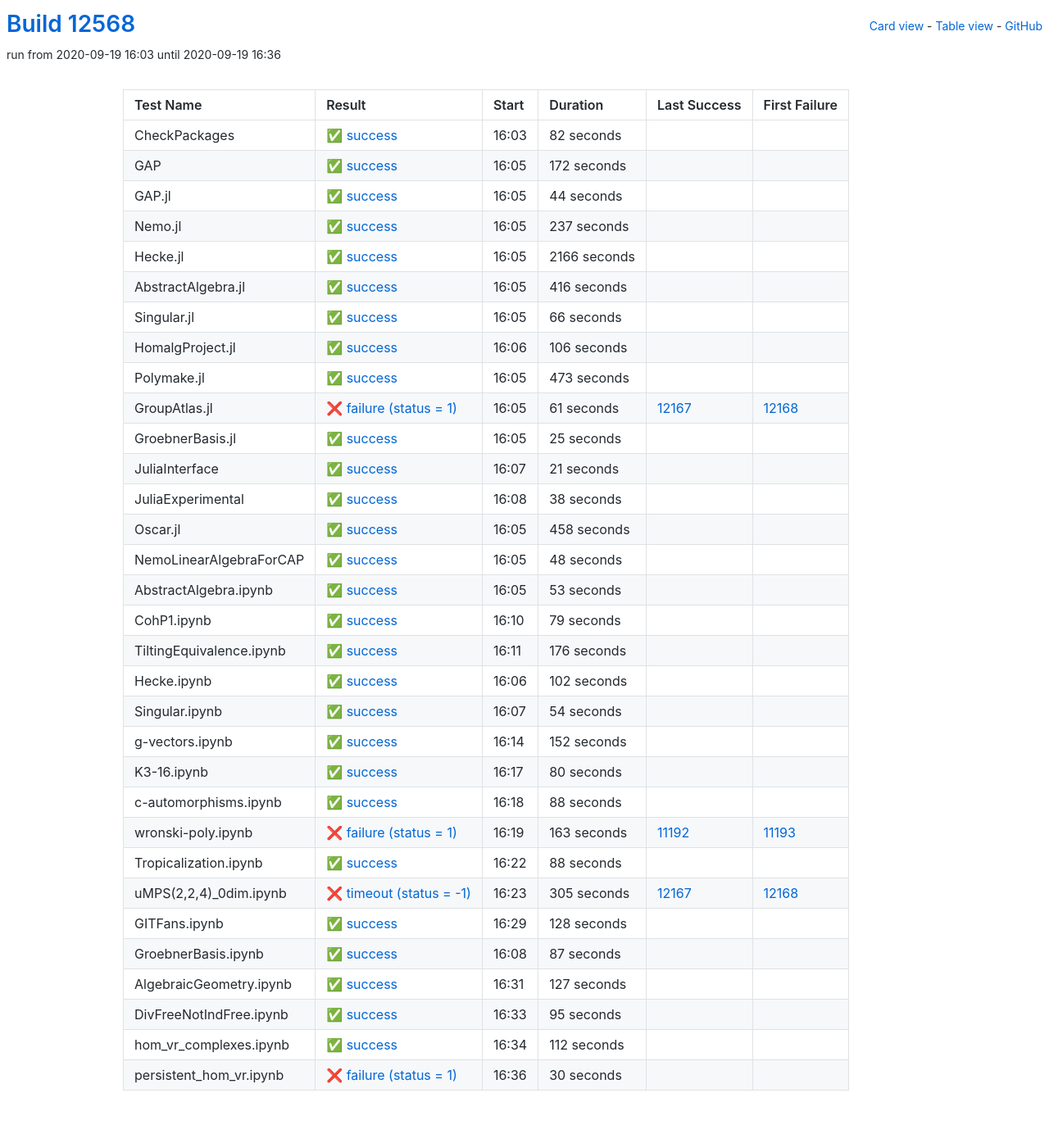
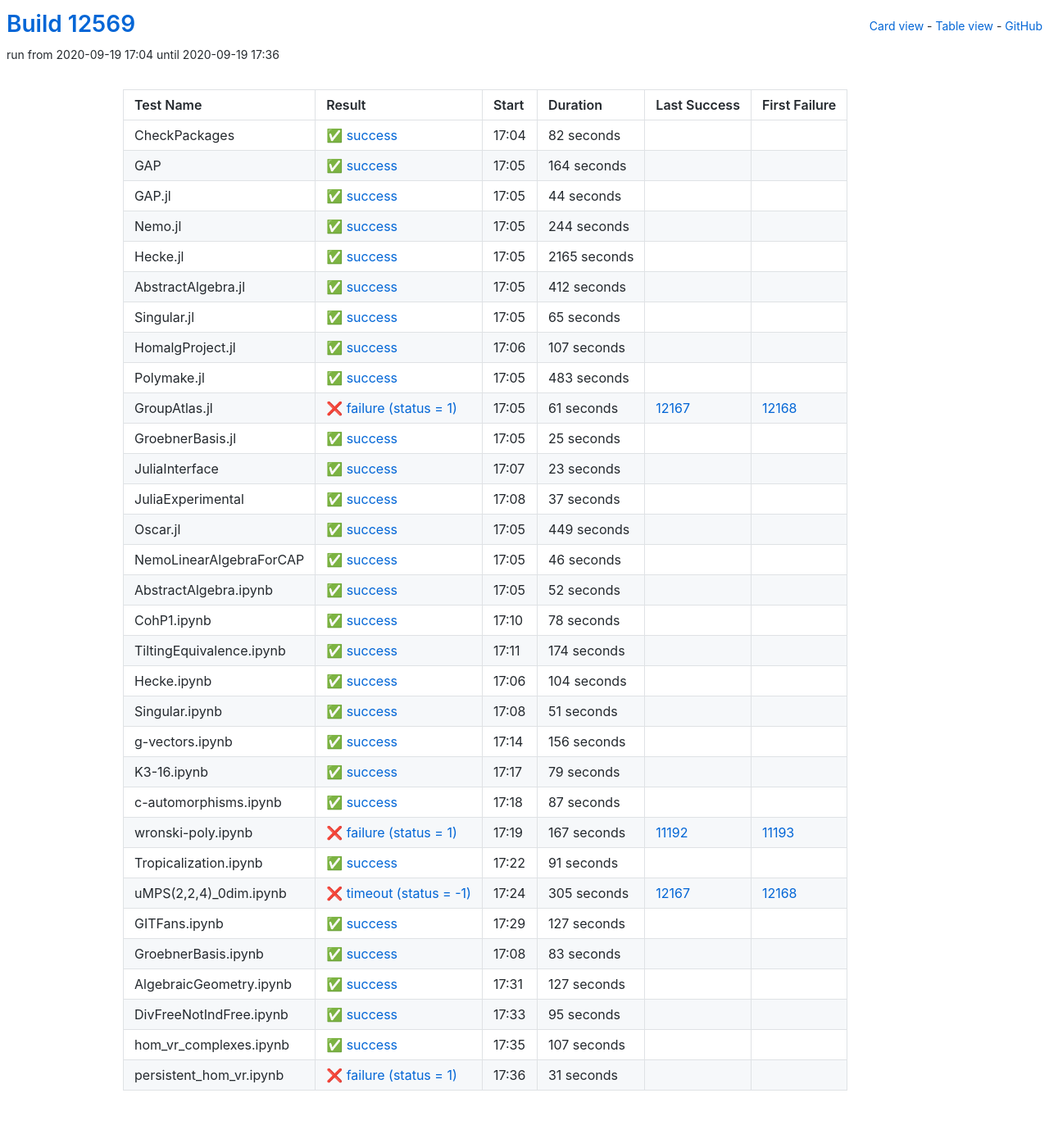
Before and after one commit to oscar-system/oscar-ci-status, a Jekyll site: the page built from table.html, in a window 1280 px wide. Shown: the whole page at 82% size. Built offline with Jekyll 4.4.1, drawn with Linux system fonts in a browser that asks for light colours.

Commit message:
Build #12569

```diff
--- a/_data/ci.yml
+++ b/_data/ci.yml
@@ -1,6 +1,6 @@
 ---
-build: 12568
-build_url: https://oscarci.mathematik.uni-kl.de/job/oscar/12568/
+build: 12569
+build_url: https://oscarci.mathematik.uni-kl.de/job/oscar/12569/
 job: oscar
 organization: oscar-system
 repo: oscar-ci-status
@@ -8,8 +8,8 @@
 tests:
 - name: CheckPackages
   id: checkpackages
-  log: https://oscarci.mathematik.uni-kl.de/job/oscar/12568/artifact/logs/build-12568/CheckPackages.log
-  start: 2020-09-19 16:03
+  log: https://oscarci.mathematik.uni-kl.de/job/oscar/12569/artifact/logs/build-12569/CheckPackages.log
+  start: 2020-09-19 17:04
   success: true
   exitcode: 0
   status: success
@@ -20,20 +20,20 @@
   first_failure_url:
 - name: GAP
   id: gap
-  log: https://oscarci.mathematik.uni-kl.de/job/oscar/12568/artifact/logs/build-12568/GAP.log
-  start: 2020-09-19 16:05
+  log: https://oscarci.mathematik.uni-kl.de/job/oscar/12569/artifact/logs/build-12569/GAP.log
+  start: 2020-09-19 17:05
   success: true
   exitcode: 0
   status: success
-  duration: 172
+  duration: 164
   last_success: false
   last_success_url:
   first_failure: false
   first_failure_url:
 - name: GAP.jl
   id: gap-jl
-  log: https://oscarci.mathematik.uni-kl.de/job/oscar/12568/artifact/logs/build-12568/GAP.jl.log
-  start: 2020-09-19 16:05
+  log: https://oscarci.mathematik.uni-kl.de/job/oscar/12569/artifact/logs/build-12569/GAP.jl.log
+  start: 2020-09-19 17:05
   success: true
   exitcode: 0
   status: success
@@ -44,80 +44,80 @@
   first_failure_url:
 - name: Nemo.jl
   id: nemo-jl
-  log: https://oscarci.mathematik.uni-kl.de/job/oscar/12568/artifact/logs/build-12568/Nemo.jl.log
-  start: 2020-09-19 16:05
+  log: https://oscarci.mathematik.uni-kl.de/job/oscar/12569/artifact/logs/build-12569/Nemo.jl.log
+  start: 2020-09-19 17:05
   success: true
   exitcode: 0
   status: success
-  duration: 237
+  duration: 244
   last_success: false
   last_success_url:
   first_failure: false
   first_failure_url:
 - name: Hecke.jl
   id: hecke-jl
-  log: https://oscarci.mathematik.uni-kl.de/job/oscar/12568/artifact/logs/build-12568/Hecke.jl.log
-  start: 2020-09-19 16:05
+  log: https://oscarci.mathematik.uni-kl.de/job/oscar/12569/artifact/logs/build-12569/Hecke.jl.log
+  start: 2020-09-19 17:05
   success: true
   exitcode: 0
   status: success
-  duration: 2166
+  duration: 2165
   last_success: false
   last_success_url:
   first_failure: false
   first_failure_url:
 - name: AbstractAlgebra.jl
   id: abstractalgebra-jl
-  log: https://oscarci.mathematik.uni-kl.de/job/oscar/12568/artifact/logs/build-12568/AbstractAlgebra.jl.log
-  start: 2020-09-19 16:05
+  log: https://oscarci.mathematik.uni-kl.de/job/oscar/12569/artifact/logs/build-12569/AbstractAlgebra.jl.log
+  start: 2020-09-19 17:05
   success: true
   exitcode: 0
   status: success
-  duration: 416
+  duration: 412
   last_success: false
   last_success_url:
   first_failure: false
   first_failure_url:
 - name: Singular.jl
   id: singular-jl
-  log: https://oscarci.mathematik.uni-kl.de/job/oscar/12568/artifact/logs/build-12568/Singular.jl.log
-  start: 2020-09-19 16:05
+  log: https://oscarci.mathematik.uni-kl.de/job/oscar/12569/artifact/logs/build-12569/Singular.jl.log
+  start: 2020-09-19 17:05
   success: true
   exitcode: 0
   status: success
-  duration: 66
+  duration: 65
   last_success: false
   last_success_url:
   first_failure: false
   first_failure_url:
 - name: HomalgProject.jl
   id: homalgproject-jl
-  log: https://oscarci.mathematik.uni-kl.de/job/oscar/12568/artifact/logs/build-12568/HomalgProject.jl.log
-  start: 2020-09-19 16:06
+  log: https://oscarci.mathematik.uni-kl.de/job/oscar/12569/artifact/logs/build-12569/HomalgProject.jl.log
+  start: 2020-09-19 17:06
   success: true
   exitcode: 0
   status: success
-  duration: 106
+  duration: 107
   last_success: false
   last_success_url:
   first_failure: false
   first_failure_url:
 - name: Polymake.jl
   id: polymake-jl
-  log: https://oscarci.mathematik.uni-kl.de/job/oscar/12568/artifact/logs/build-12568/Polymake.jl.log
-  start: 2020-09-19 16:05
+  log: https://oscarci.mathematik.uni-kl.de/job/oscar/12569/artifact/logs/build-12569/Polymake.jl.log
+  start: 2020-09-19 17:05
   success: true
   exitcode: 0
   status: success
-  duration: 473
+  duration: 483
   last_success: false
   last_success_url:
   first_failure: false
   first_failure_url:
 - name: GroupAtlas.jl
   id: groupatlas-jl
-  log: https://oscarci.mathematik.uni-kl.de/job/oscar/12568/artifact/logs/build-12568/GroupAtlas.jl.log
-  start: 2020-09-19 16:05
+  log: https://oscarci.mathematik.uni-kl.de/job/oscar/12569/artifact/logs/build-12569/GroupAtlas.jl.log
+  start: 2020-09-19 17:05
   success: false
   exitcode: 1
   status: failure
@@ -128,8 +128,8 @@
   first_failure_url: https://oscarci.mathematik.uni-kl.de/job/oscar/12168/
 - name: GroebnerBasis.jl
   id: groebnerbasis-jl
-  log: https://oscarci.mathematik.uni-kl.de/job/oscar/12568/artifact/logs/build-12568/GroebnerBasis.jl.log
-  start: 2020-09-19 16:05
+  log: https://oscarci.mathematik.uni-kl.de/job/oscar/12569/artifact/logs/build-12569/GroebnerBasis.jl.log
+  start: 2020-09-19 17:05
   success: true
   exitcode: 0
   status: success
@@ -140,68 +140,128 @@
   first_failure_url:
 - name: JuliaInterface
   id: juliainterface
-  log: https://oscarci.mathematik.uni-kl.de/job/oscar/12568/artifact/logs/build-12568/JuliaInterface.log
-  start: 2020-09-19 16:07
+  log: https://oscarci.mathematik.uni-kl.de/job/oscar/12569/artifact/logs/build-12569/JuliaInterface.log
+  start: 2020-09-19 17:07
   success: true
   exitcode: 0
   status: success
-  duration: 21
+  duration: 23
   last_success: false
   last_success_url:
   first_failure: false
   first_failure_url:
 - name: JuliaExperimental
   id: juliaexperimental
-  log: https://oscarci.mathematik.uni-kl.de/job/oscar/12568/artifact/logs/build-12568/JuliaExperimental.log
-  start: 2020-09-19 16:08
+  log: https://oscarci.mathematik.uni-kl.de/job/oscar/12569/artifact/logs/build-12569/JuliaExperimental.log
+  start: 2020-09-19 17:08
   success: true
   exitcode: 0
   status: success
-  duration: 38
+  duration: 37
   last_success: false
   last_success_url:
   first_failure: false
   first_failure_url:
 - name: Oscar.jl
   id: oscar-jl
-  log: https://oscarci.mathematik.uni-kl.de/job/oscar/12568/artifact/logs/build-12568/Oscar.jl.log
-  start: 2020-09-19 16:05
+  log: https://oscarci.mathematik.uni-kl.de/job/oscar/12569/artifact/logs/build-12569/Oscar.jl.log
+  start: 2020-09-19 17:05
   success: true
   exitcode: 0
   status: success
-  duration: 458
+  duration: 449
   last_success: false
   last_success_url:
   first_failure: false
   first_failure_url:
 - name: NemoLinearAlgebraForCAP
   id: nemolinearalgebraforcap
-  log: https://oscarci.mathematik.uni-kl.de/job/oscar/12568/artifact/logs/build-12568/NemoLinearAlgebraForCAP.log
-  start: 2020-09-19 16:05
+  log: https://oscarci.mathematik.uni-kl.de/job/oscar/12569/artifact/logs/build-12569/NemoLinearAlgebraForCAP.log
+  start: 2020-09-19 17:05
   success: true
   exitcode: 0
   status: success
-  duration: 48
+  duration: 46
   last_success: false
   last_success_url:
   first_failure: false
   first_failure_url:
 - name: AbstractAlgebra.ipynb
   id: abstractalgebra-ipynb
-  log: https://oscarci.mathematik.uni-kl.de/job/oscar/12568/artifact/logs/build-12568/AbstractAlgebra.ipynb.log
-  start: 2020-09-19 16:05
+  log: https://oscarci.mathematik.uni-kl.de/job/oscar/12569/artifact/logs/build-12569/AbstractAlgebra.ipynb.log
+  start: 2020-09-19 17:05
   success: true
   exitcode: 0
   status: success
-  duration: 53
+  duration: 52
   last_success: false
   last_success_url:
   first_failure: false
   first_failure_url:
 - name: CohP1.ipynb
   id: cohp1-ipynb
-  log: https://oscarci.mathematik.uni-kl.de/job/oscar/12568/artifact/logs/build-12568/CohP1.ipynb.log
-  start: 2020-09-19 16:10
+  log: https://oscarci.mathematik.uni-kl.de/job/oscar/12569/artifact/logs/build-12569/CohP1.ipynb.log
+  start: 2020-09-19 17:10
+  success: true
+  exitcode: 0
+  status: success
+  duration: 78
+  last_success: false
+  last_success_url:
+  first_failure: false
+  first_failure_url:
+- name: TiltingEquivalence.ipynb
+  id: tiltingequivalence-ipynb
+  log: https://oscarci.mathematik.uni-kl.de/job/oscar/12569/artifact/logs/build-12569/TiltingEquivalence.ipynb.log
+  start: 2020-09-19 17:11
+  success: true
+  exitcode: 0
+  status: success
+  duration: 174
+  last_success: false
+  last_success_url:
+  first_failure: false
+  first_failure_url:
+- name: Hecke.ipynb
+  id: hecke-ipynb
+  log: https://oscarci.mathematik.uni-kl.de/job/oscar/12569/artifact/logs/build-12569/Hecke.ipynb.log
+  start: 2020-09-19 17:06
+  success: true
+  exitcode: 0
+  status: success
+  duration: 104
+  last_success: false
+  last_success_url:
+  first_failure: false
+  first_failure_url:
+- name: Singular.ipynb
+  id: singular-ipynb
+  log: https://oscarci.mathematik.uni-kl.de/job/oscar/12569/artifact/logs/build-12569/Singular.ipynb.log
+  start: 2020-09-19 17:08
+  success: true
+  exitcode: 0
+  status: success
+  duration: 51
+  last_success: false
+  last_success_url:
+  first_failure: false
+  first_failure_url:
+- name: g-vectors.ipynb
+  id: g-vectors-ipynb
+  log: https://oscarci.mathematik.uni-kl.de/job/oscar/12569/artifact/logs/build-12569/g-vectors.ipynb.log
+  start: 2020-09-19 17:14
+  success: true
+  exitcode: 0
+  status: success
+  duration: 156
+  last_success: false
+  last_success_url:
+  first_failure: false
+  first_failure_url:
+- name: K3-16.ipynb
+  id: k3-16-ipynb
+  log: https://oscarci.mathematik.uni-kl.de/job/oscar/12569/artifact/logs/build-12569/K3-16.ipynb.log
+  start: 2020-09-19 17:17
   success: true
   exitcode: 0
   status: success
@@ -210,106 +270,46 @@
   last_success_url:
   first_failure: false
   first_failure_url:
-- name: TiltingEquivalence.ipynb
-  id: tiltingequivalence-ipynb
-  log: https://oscarci.mathematik.uni-kl.de/job/oscar/12568/artifact/logs/build-12568/TiltingEquivalence.ipynb.log
-  start: 2020-09-19 16:11
+- name: c-automorphisms.ipynb
+  id: c-automorphisms-ipynb
+  log: https://oscarci.mathematik.uni-kl.de/job/oscar/12569/artifact/logs/build-12569/c-automorphisms.ipynb.log
+  start: 2020-09-19 17:18
   success: true
   exitcode: 0
   status: success
-  duration: 176
-  last_success: false
-  last_success_url:
-  first_failure: false
-  first_failure_url:
-- name: Hecke.ipynb
-  id: hecke-ipynb
-  log: https://oscarci.mathematik.uni-kl.de/job/oscar/12568/artifact/logs/build-12568/Hecke.ipynb.log
-  start: 2020-09-19 16:06
-  success: true
-  exitcode: 0
-  status: success
-  duration: 102
-  last_success: false
-  last_success_url:
-  first_failure: false
-  first_failure_url:
-- name: Singular.ipynb
-  id: singular-ipynb
-  log: https://oscarci.mathematik.uni-kl.de/job/oscar/12568/artifact/logs/build-12568/Singular.ipynb.log
-  start: 2020-09-19 16:07
-  success: true
-  exitcode: 0
-  status: success
-  duration: 54
-  last_success: false
-  last_success_url:
-  first_failure: false
-  first_failure_url:
-- name: g-vectors.ipynb
-  id: g-vectors-ipynb
-  log: https://oscarci.mathematik.uni-kl.de/job/oscar/12568/artifact/logs/build-12568/g-vectors.ipynb.log
-  start: 2020-09-19 16:14
-  success: true
-  exitcode: 0
-  status: success
-  duration: 152
-  last_success: false
-  last_success_url:
-  first_failure: false
-  first_failure_url:
-- name: K3-16.ipynb
-  id: k3-16-ipynb
-  log: https://oscarci.mathematik.uni-kl.de/job/oscar/12568/artifact/logs/build-12568/K3-16.ipynb.log
-  start: 2020-09-19 16:17
-  success: true
-  exitcode: 0
-  status: success
-  duration: 80
-  last_success: false
-  last_success_url:
-  first_failure: false
-  first_failure_url:
-- name: c-automorphisms.ipynb
-  id: c-automorphisms-ipynb
-  log: https://oscarci.mathematik.uni-kl.de/job/oscar/12568/artifact/logs/build-12568/c-automorphisms.ipynb.log
-  start: 2020-09-19 16:18
-  success: true
-  exitcode: 0
-  status: success
-  duration: 88
+  duration: 87
   last_success: false
   last_success_url:
   first_failure: false
   first_failure_url:
 - name: wronski-poly.ipynb
   id: wronski-poly-ipynb
-  log: https://oscarci.mathematik.uni-kl.de/job/oscar/12568/artifact/logs/build-12568/wronski-poly.ipynb.log
-  start: 2020-09-19 16:19
+  log: https://oscarci.mathematik.uni-kl.de/job/oscar/12569/artifact/logs/build-12569/wronski-poly.ipynb.log
+  start: 2020-09-19 17:19
   success: false
   exitcode: 1
   status: failure
-  duration: 163
+  duration: 167
   last_success: 11192
   last_success_url: https://oscarci.mathematik.uni-kl.de/job/oscar/11192/
   first_failure: 11193
   first_failure_url: https://oscarci.mathematik.uni-kl.de/job/oscar/11193/
 - name: Tropicalization.ipynb
   id: tropicalization-ipynb
-  log: https://oscarci.mathematik.uni-kl.de/job/oscar/12568/artifact/logs/build-12568/Tropicalization.ipynb.log
-  start: 2020-09-19 16:22
+  log: https://oscarci.mathematik.uni-kl.de/job/oscar/12569/artifact/logs/build-12569/Tropicalization.ipynb.log
+  start: 2020-09-19 17:22
   success: true
   exitcode: 0
   status: success
-  duration: 88
+  duration: 91
   last_success: false
   last_success_url:
   first_failure: false
   first_failure_url:
 - name: uMPS(2,2,4)_0dim.ipynb
   id: umps-2-2-4-0dim-ipynb
-  log: https://oscarci.mathematik.uni-kl.de/job/oscar/12568/artifact/logs/build-12568/uMPS-2-2-4-_0dim.ipynb.log
-  start: 2020-09-19 16:23
+  log: https://oscarci.mathematik.uni-kl.de/job/oscar/12569/artifact/logs/build-12569/uMPS-2-2-4-_0dim.ipynb.log
+  start: 2020-09-19 17:24
   success: false
   exitcode: -1
   status: timeout
@@ -320,32 +320,32 @@
   first_failure_url: https://oscarci.mathematik.uni-kl.de/job/oscar/12168/
 - name: GITFans.ipynb
   id: gitfans-ipynb
-  log: https://oscarci.mathematik.uni-kl.de/job/oscar/12568/artifact/logs/build-12568/GITFans.ipynb.log
-  start: 2020-09-19 16:29
+  log: https://oscarci.mathematik.uni-kl.de/job/oscar/12569/artifact/logs/build-12569/GITFans.ipynb.log
+  start: 2020-09-19 17:29
   success: true
   exitcode: 0
   status: success
-  duration: 128
+  duration: 127
   last_success: false
   last_success_url:
   first_failure: false
   first_failure_url:
 - name: GroebnerBasis.ipynb
   id: groebnerbasis-ipynb
-  log: https://oscarci.mathematik.uni-kl.de/job/oscar/12568/artifact/logs/build-12568/GroebnerBasis.ipynb.log
-  start: 2020-09-19 16:08
+  log: https://oscarci.mathematik.uni-kl.de/job/oscar/12569/artifact/logs/build-12569/GroebnerBasis.ipynb.log
+  start: 2020-09-19 17:08
   success: true
   exitcode: 0
   status: success
-  duration: 87
+  duration: 83
   last_success: false
   last_success_url:
   first_failure: false
   first_failure_url:
 - name: AlgebraicGeometry.ipynb
   id: algebraicgeometry-ipynb
-  log: https://oscarci.mathematik.uni-kl.de/job/oscar/12568/artifact/logs/build-12568/AlgebraicGeometry.ipynb.log
-  start: 2020-09-19 16:31
+  log: https://oscarci.mathematik.uni-kl.de/job/oscar/12569/artifact/logs/build-12569/AlgebraicGeometry.ipynb.log
+  start: 2020-09-19 17:31
   success: true
   exitcode: 0
   status: success
@@ -356,8 +356,8 @@
   first_failure_url:
 - name: DivFreeNotIndFree.ipynb
   id: divfreenotindfree-ipynb
-  log: https://oscarci.mathematik.uni-kl.de/job/oscar/12568/artifact/logs/build-12568/DivFreeNotIndFree.ipynb.log
-  start: 2020-09-19 16:33
+  log: https://oscarci.mathematik.uni-kl.de/job/oscar/12569/artifact/logs/build-12569/DivFreeNotIndFree.ipynb.log
+  start: 2020-09-19 17:33
   success: true
   exitcode: 0
   status: success
@@ -368,24 +368,24 @@
   first_failure_url:
 - name: hom_vr_complexes.ipynb
   id: hom-vr-complexes-ipynb
-  log: https://oscarci.mathematik.uni-kl.de/job/oscar/12568/artifact/logs/build-12568/hom_vr_complexes.ipynb.log
-  start: 2020-09-19 16:34
+  log: https://oscarci.mathematik.uni-kl.de/job/oscar/12569/artifact/logs/build-12569/hom_vr_complexes.ipynb.log
+  start: 2020-09-19 17:35
   success: true
   exitcode: 0
   status: success
-  duration: 112
+  duration: 107
   last_success: false
   last_success_url:
   first_failure: false
   first_failure_url:
 - name: persistent_hom_vr.ipynb
   id: persistent-hom-vr-ipynb
-  log: https://oscarci.mathematik.uni-kl.de/job/oscar/12568/artifact/logs/build-12568/persistent_hom_vr.ipynb.log
-  start: 2020-09-19 16:36
+  log: https://oscarci.mathematik.uni-kl.de/job/oscar/12569/artifact/logs/build-12569/persistent_hom_vr.ipynb.log
+  start: 2020-09-19 17:36
   success: false
   exitcode: 1
   status: failure
-  duration: 30
+  duration: 31
   last_success: false
   last_success_url:
   first_failure: false
```
Also changed, not shown: README.md.
